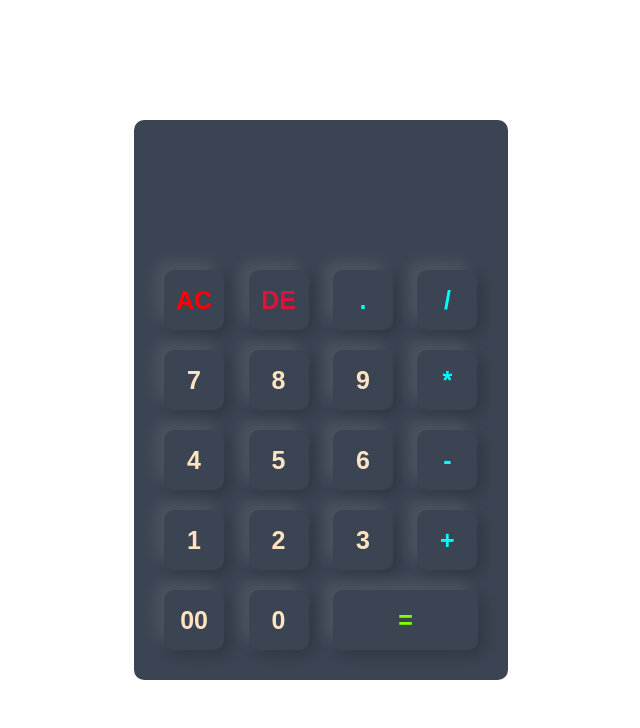
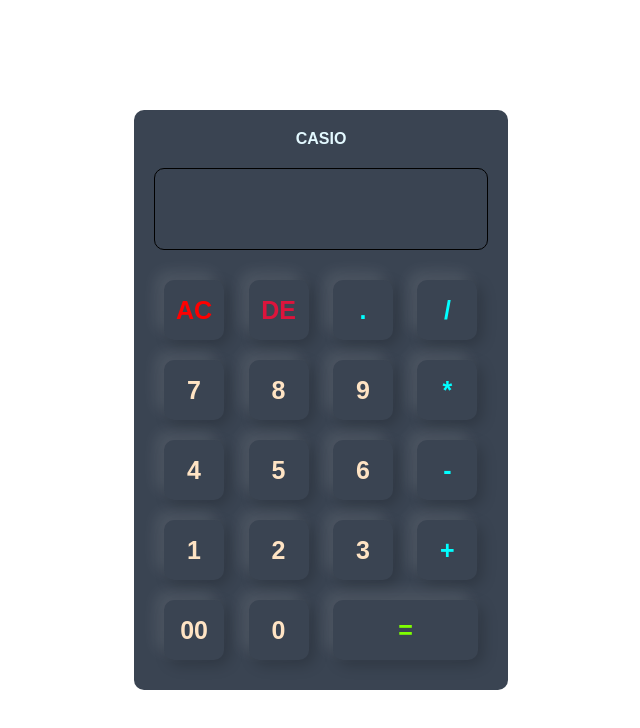
Before and after one commit to Anupam00/simplecalculator, a plain HTML site: page index.html in a window 1280 px wide. Shown: the whole page, without its empty margins (319-959 px from the left). Drawn offline with Linux system fonts and the light colour scheme.

Commit message:
Added heading and display border

```diff
--- a/index.html
+++ b/index.html
@@ -11,6 +11,9 @@
 <div class="container">
     <div class="calculator">
         <form>
+            <div class="heading">
+                CASIO
+            </div>
             <div class="display" >
                 <input type="text" name="display">
             </div>
--- a/styles.css
+++ b/styles.css
@@ -44,6 +44,8 @@ form .display{
     display: flex;
     justify-content: flex-end;
     margin:20px 0;
+    border: black solid 1px;
+    border-radius: 10px;
 }
 
 form .display input{
@@ -61,3 +63,10 @@ form input.equal{
 form input.operat{
     color: aqua;
 }
+
+form .heading{
+    display: flex;
+    justify-content: center;
+    align-items: center;
+    font-weight: bolder;
+}
```
